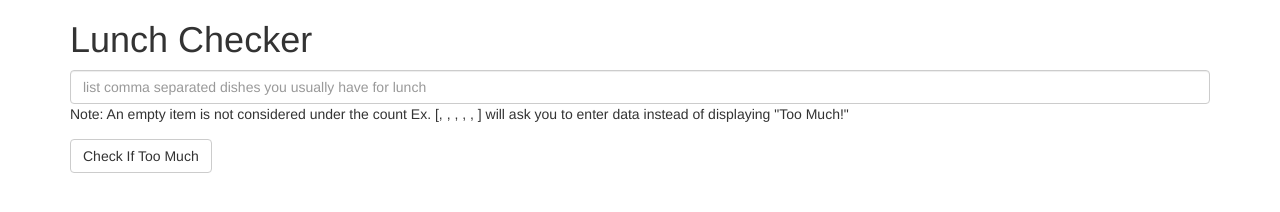
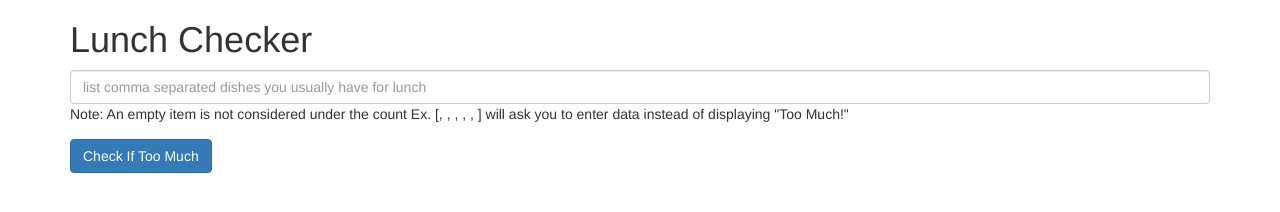
Before and after one commit to r3mkumar/SPAwithAngularjs, a website: page solution/mod1_solution/index.html in a window 1280 px wide. Drawn offline with Linux system fonts and the light colour scheme.

Commit message:
Update index.html

```diff
--- a/solution/mod1_solution/index.html
+++ b/solution/mod1_solution/index.html
@@ -24,7 +24,7 @@
            {{msg}}
          </div>
          <div class="form-group">
-             <button class="btn btn-default" ng-click="checkItems()">Check If Too Much</button>
+             <button class="btn btn-primary" ng-click="checkItems()">Check If Too Much</button>
          </div>
          <div class="form-group message">
            <!-- Your message can go here. -->
```
